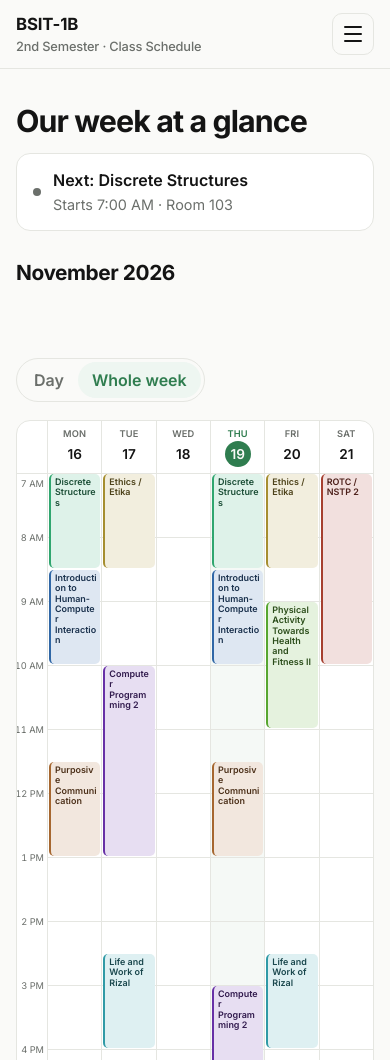
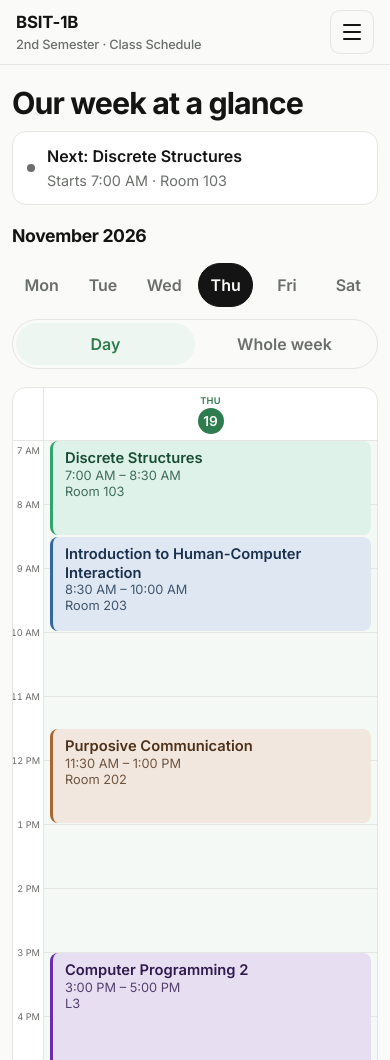
Before and after one commit to Ron-Aldrich/BSIT-1B, a plain HTML site: page index.html in a window 390 px wide. Shown: the top 1060 px of the page. Drawn offline with Linux system fonts and the light colour scheme.

Commit message:
dix html

```diff
--- a/index.html
+++ b/index.html
@@ -69,6 +69,7 @@ main{max-width:960px;margin:0 auto;padding:36px clamp(16px,4vw,40px) 56px}
 .ev b{display:block;font-weight:600}
 .ev span{display:block;opacity:.8;font-size:.68rem}
 .ev .tag{font-style:normal;margin-left:6px}
+.ev .tc{display:none}
 .ev.now{box-shadow:0 0 0 2px var(--acc)}
 .cal.one .ev{font-size:.92rem;padding:8px 12px;left:6px;right:6px}
 .cal.one .ev span{font-size:.8rem}
@@ -88,8 +89,36 @@ main{max-width:960px;margin:0 auto;padding:36px clamp(16px,4vw,40px) 56px}
  .cal:not(.one) .ev{left:1px;right:1px;padding:3px 3px 3px 4px;border-radius:5px;border-left-width:2px}
  .cal:not(.one) .t{font-size:.56rem;line-height:1.15;overflow-wrap:anywhere}
  .cal:not(.one) .tm,.cal:not(.one) .kr,.cal:not(.one) .tag{display:none}
+ .cal:not(.one) .tc{display:block;font-size:.52rem;line-height:1.2;margin-top:2px;opacity:.95;font-weight:600;font-variant-numeric:tabular-nums}
 }
 .note{margin-top:18px;color:var(--muted);font-size:.85rem}
+@media (max-width:640px){
+ header{padding:10px 16px}
+ main{padding:22px 12px 40px}
+ .hero{gap:10px;margin-bottom:18px}
+ .status{padding:12px 14px}
+ .bar{flex-direction:column;align-items:stretch;gap:10px}
+ .tabs{flex:none;width:100%}
+ .tabs[style*="hidden"]{display:none}
+ .tab{flex:1;text-align:center;padding:9px 6px}
+ .seg{width:100%}
+ .seg button{flex:1;padding:9px 10px}
+ .caltitle{font-size:1.1rem}
+ .detail{font-size:.88rem}
+ .rgrid{grid-template-columns:1fr}
+ .rv{padding:14px}
+ .burger{width:44px;height:44px}
+}
+@media (max-width:360px){
+ .cal{--g:26px}
+ .gut span{font-size:.52rem}
+ .cal:not(.one) .t{font-size:.52rem}
+ .cal:not(.one) .tc{font-size:.48rem}
+}
+@media (min-width:641px) and (max-width:900px){
+ .cal{--g:46px}
+ .ev{font-size:.7rem}
+}
 .rgrid{display:grid;grid-template-columns:repeat(auto-fill,minmax(250px,1fr));gap:12px}
 .rv{display:grid;gap:6px;background:var(--card);border:1px solid var(--line);border-radius:14px;padding:16px;text-align:left;text-decoration:none;color:inherit;width:100%}
 a.rv:hover{border-color:var(--acc)}
@@ -185,15 +214,17 @@ footer{text-align:center;color:var(--muted);font-size:.8rem;padding:0 16px 28px}
   function $(i){return document.getElementById(i)}
   function f(h){var H=Math.floor(h),m=Math.round((h-H)*60),p=H>=12?"PM":"AM",x=H%12||12;return x+":"+(m<10?"0":"")+m+" "+p}
   function rng(c){return f(c.a)+" – "+f(c.b)}
+  function fc(h){var H=Math.floor(h),m=Math.round((h-H)*60);return (H%12||12)+":"+(m<10?"0":"")+m}
+  function tc(c){var p=c.a>=12?"PM":"AM",q=c.b>=12?"PM":"AM";return fc(c.a)+"–"+fc(c.b)+"<br>"+(p===q?p:p+"–"+q)}
   var now=new Date(), today=(now.getDay()+6)%7, nowH=now.getHours()+now.getMinutes()/60;
-  var sel=today>5?0:today, mode="week";
+  var sel=today>5?0:today, mode=matchMedia("(max-width:640px)").matches?"day":"week";
   var cal=$("cal"),tb=$("tabs");
 
   var HS=7,HE=19,PH=64,HUES=[152,212,268,28,338,48,186,300,100,8];
   function hue(k){for(var i=0;i<REV.length;i++)if(REV[i].k===k)return HUES[i%HUES.length];return 150}
   function ev(c,live,i,j){
     return '<div class="ev'+(live?' now':'')+'" role="button" tabindex="0" data-d="'+i+'" data-j="'+j+'" style="top:'+(c.a-HS)*PH+'px;height:'+((c.b-c.a)*PH-2)+'px;--h:'+hue(c.k)+'">'+
-      '<b class="t">'+c.s+(live?'<i class="tag">NOW</i>':'')+'</b><span class="tm">'+f(c.a)+' – '+f(c.b)+'</span>'+(c.r?'<span class="kr">'+c.r+'</span>':'')+'</div>';
+      '<b class="t">'+c.s+(live?'<i class="tag">NOW</i>':'')+'</b><span class="tm">'+f(c.a)+' – '+f(c.b)+'</span>'+(c.r?'<span class="kr">'+c.r+'</span>':'')+'<span class="tc">'+tc(c)+'</span></div>';
   }
 
   function isLive(d,c){return d===today&&nowH>=c.a&&nowH<c.b}
@@ -279,7 +310,7 @@ footer{text-align:center;color:var(--muted);font-size:.8rem;padding:0 16px 28px}
     r.dataset.theme=dark?"light":"dark";
   };
 
-  drawTabs();status();setMode("week");route();
+  drawTabs();status();setMode(mode);route();
 })();
 </script>
 </body>
```
